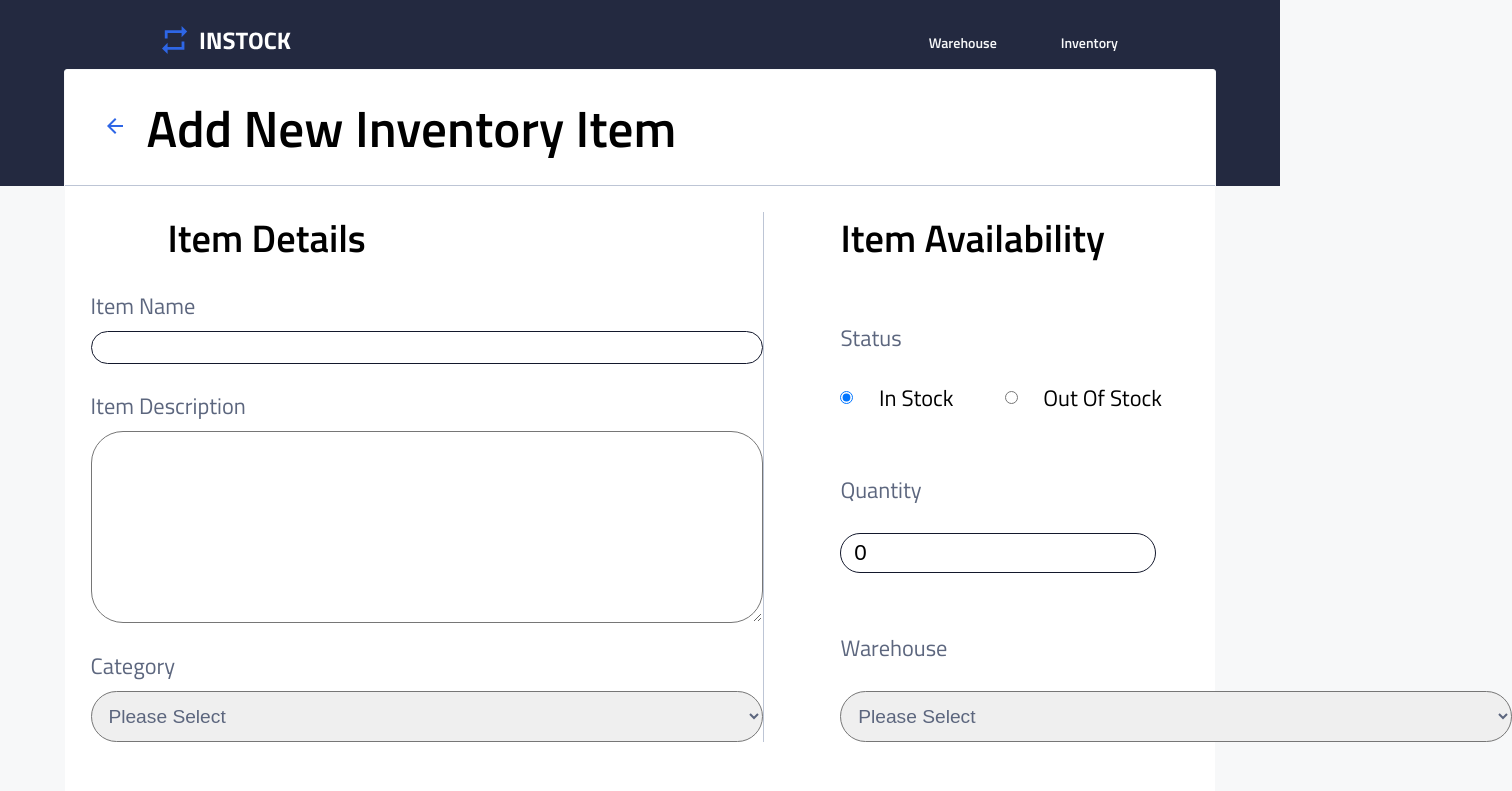
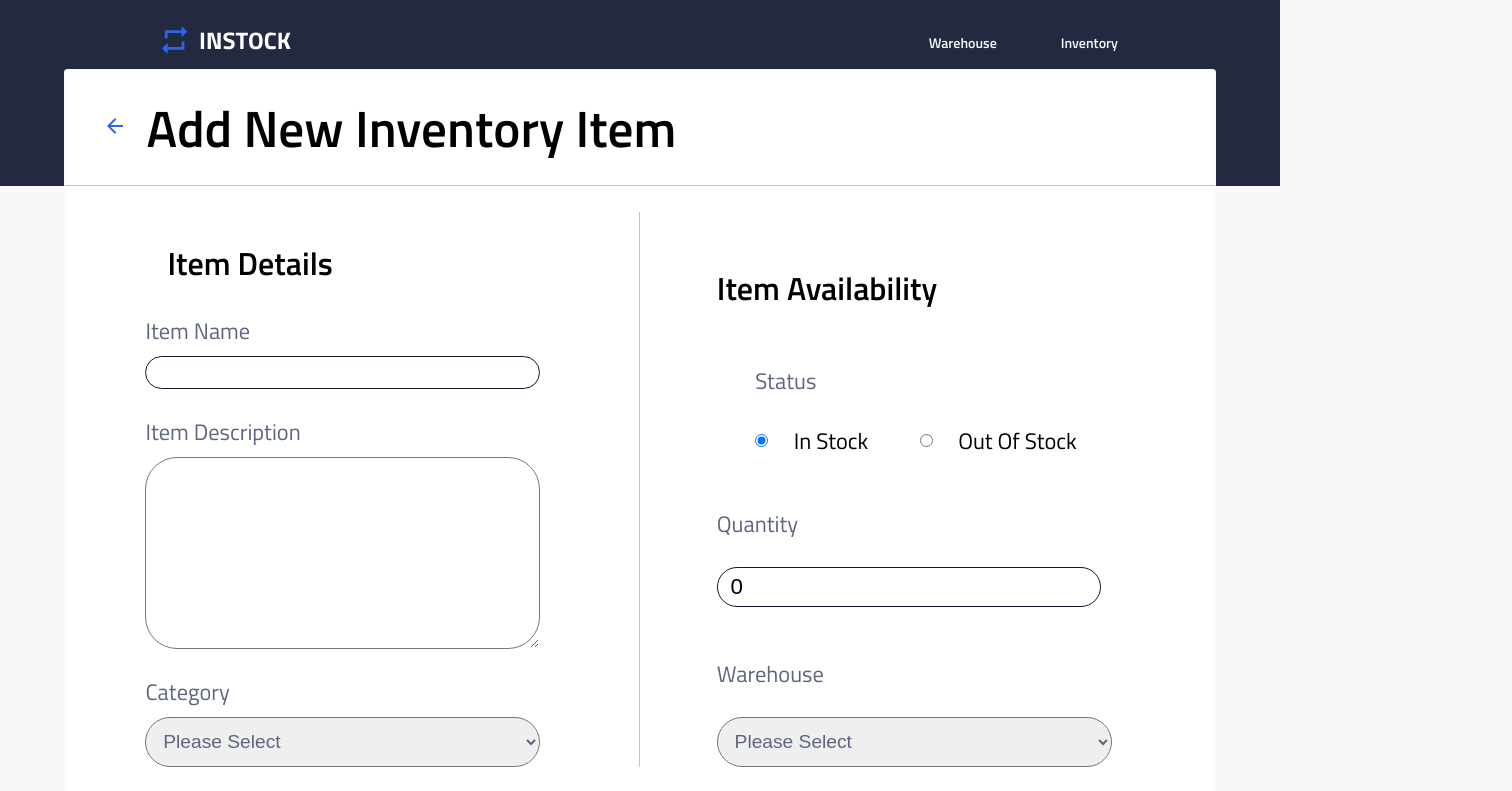
Before and after one commit to kaushalluffa/instock-frontend, a React (Create React App) app: page /inventory/new in a window 1280 px wide. Shown: the top 791 px of the page, 1512 px wide, since content can reach past the window. Built offline with nearby package versions, Linux system fonts and the light colour scheme.

Commit message:
A22AB1-20 add new inventory item component completed

```diff
--- a/package.json
+++ b/package.json
@@ -16,6 +16,7 @@
     "react-router-dom": "5.3",
     "react-scripts": "^5.0.1",
     "sass": "^1.55.0",
+    "uuid": "^9.0.0",
     "web-vitals": "^2.1.4"
   },
   "scripts": {
--- a/src/components/AddNewInventoryItem/AddNewInventoryItem.js
+++ b/src/components/AddNewInventoryItem/AddNewInventoryItem.js
@@ -1,9 +1,11 @@
+import axios from "axios";
 import React, { useState } from "react";
 import { ReactComponent as ArrowBack } from "../../assets/icons/arrow_back-24px.svg";
 import { ReactComponent as DropDown } from "../../assets/icons/arrow_drop_down-24px.svg";
+import { v4 as uuidv4 } from "uuid";
 
 import "./AddNewInventoryItem.scss";
-const AddNewInventoryItem = () => {
+const AddNewInventoryItem = (props) => {
   const [itemName, setItemName] = useState("");
   const [itemDescription, setItemDescription] = useState("");
   const [itemCategory, setItemCategory] = useState("");
@@ -26,7 +28,29 @@ const AddNewInventoryItem = () => {
         setItemStatus(false)
     }
   }
-
+  const newInventoryItemData = {
+    id: uuidv4(),
+    warehouseID: props.warehouseID || "2922c286-16cd-4d43-ab98-c79f698aeab0",
+    warehouseName: itemWarehouse|| "Manhattan",
+    itemName: itemName || "Television",
+    description: itemDescription || "This 50\", 4K LED TV provides a crystal-clear picture and vivid colors.",
+    category:itemCategory || "Electronics",
+    status: itemStatus ? "In Stock": "Out of Stock",
+    quantity: itemQuantity || 500
+  }
+  function postNewInventoryItem(){
+    axios({
+        method:'post',
+        url:'http://localhost:8080/inventory-item/create',
+        data: newInventoryItemData
+    })
+    setItemName('')
+    setItemDescription('')
+    setItemCategory('')
+    setItemStatus(true)
+    setItemQuantity(0)
+    setItemWarehouse('')
+  }
   return (
     <div className="addNewItem">
       <div className="addNewItem__header">
@@ -141,7 +165,7 @@ const AddNewInventoryItem = () => {
       </div>
       <div className="addNewItem__footer">
         <button className="addNewItem__footer--cancel">Cancel</button>
-        <button className="addNewItem__footer--add">+ Add Item</button>
+        <button className="addNewItem__footer--add" onClick={postNewInventoryItem}>+ Add Item</button>
       </div>
     </div>
   );
--- a/src/components/AddNewInventoryItem/AddNewInventoryItem.scss
+++ b/src/components/AddNewInventoryItem/AddNewInventoryItem.scss
@@ -4,21 +4,35 @@
     display: flex;
     justify-content: space-between;
     align-items: center;
+    border-bottom: 1px solid $cloud;
+    padding: 0.8rem 1.6rem;
+    @include desktop {
       padding: 1.6rem 2.4rem;
-    border-bottom: 1px solid $cloud;
+    }
   }
   &__name {
     display: flex;
     align-items: center;
     gap: 1.2rem;
     &--heading {
+      font-size: 1.1rem;
+      @include desktop {
         font-size: 3.2rem;
         line-height: 4rem;
       }
     }
+  }
   &__container {
     display: flex;
+    flex-direction: column;
+    width: 100%;
+    @include tablet {
+      flex-direction: row;
+    }
+    @include desktop {
+      flex-direction: row;
       padding: 1.6rem;
+    }
   }
   &__details,
   &__availability {
@@ -27,30 +41,63 @@
     align-items: center;
     justify-content: space-between;
     gap: 1.6rem;
+    width: 100%;
+    @include tablet {
       flex: 0 1 50%;
     }
+    @include desktop {
+      flex: 0 1 50%;
+    }
+  }
   &__details {
+    @include tablet {
       border-right: 1px solid $cloud;
+    }
+    @include desktop {
+      border-right: 1px solid $cloud;
+    }
+
     &--heading {
-      font-size: 2.4rem;
+      font-size: 2rem;
       align-self: flex-start;
+      margin-left: 2.4rem;
+      padding-top: 1.6rem;
+      @include tablet {
+        font-size: 2rem;
+      }
+      @include desktop {
         margin-left: 4.8rem;
+      }
     }
     &--name {
       display: flex;
       flex-direction: column;
       gap: 0.5rem;
+      width: 80%;
       input {
-        width: 42rem;
-        font-size: 1.6rem;
         border-radius: 2rem;
         border: none;
         border: 1px solid $instock-black;
+        font-size: 1.6rem;
+
+        @include tablet {
+          font-size: 1.6rem;
+        }
+        @include desktop {
+          font-size: 1.6rem;
+          width: 90%;
+        }
       }
       textarea {
-        width: 42rem;
+        border-radius: 2rem;
+        width: 100%;
         height: 12rem;
-        border-radius: 2rem;
+        font-family: inherit;
+        font-size: 1.6rem;
+        @include desktop {
+          width: 90%;
+          height: 12rem;
+        }
       }
     }
   }
@@ -58,27 +105,51 @@
     display: flex;
     flex-direction: column;
     width: 100%;
+    border-top: 1px solid $cloud;
+    margin-top: 1.6rem;
+    @include tablet {
+      border-top: none;
+    }
     &--heading {
+      margin-top: 1.6rem;
+      font-size: 2rem;
+      @include desktop {
         align-self: flex-start;
         margin-left: 4.8rem;
+      }
     }
     &--status {
       display: flex;
       flex-direction: column;
+      width: 100%;
+
+      @include desktop {
         align-self: flex-start;
         margin-left: 4.8rem;
+      }
       .label {
+        margin-left: 2.4rem;
         margin-bottom: 1.6rem;
       }
       .radio__container {
         display: flex;
+        margin-left: 2.4rem;
+        font-size: 1rem;
+        @include desktop {
           font-size: 1.4rem;
           align-items: center;
+        }
         input {
+          margin-right: 0.8rem;
+          @include desktop {
             margin-right: 1.6rem;
           }
+        }
         label {
+          margin-right: 1.6rem;
+          @include desktop {
             margin-right: 3.2rem;
+          }
         }
       }
     }
@@ -86,7 +157,11 @@
       display: flex;
       flex-direction: column;
       align-self: flex-start;
+      margin-left: 2.4rem;
+      width: 70%;
+      @include desktop {
         margin-left: 4.8rem;
+      }
       gap: 1.6rem;
       input {
         font-size: 1.4rem;
@@ -100,7 +175,11 @@
       flex-direction: column;
       gap: 1.6rem;
       align-self: flex-start;
+      margin-left: 2.4rem;
+      width: 80%;
+      @include desktop {
         margin-left: 4.8rem;
+      }
     }
   }
   &__footer {
@@ -108,16 +187,22 @@
     justify-content: flex-end;
     gap: 1.6rem;
     padding: 1.6rem;
+    margin-top: 1.6rem;
+    background-color: $light-grey;
     &--cancel,
     &--add {
       display: flex;
       align-items: center;
       justify-content: center;
+      padding: 0.4rem 0.8rem;
+      font-size: 1.2rem;
+      border-radius: 2rem;
+      transition: all 0.3s;
+      @include desktop {
         padding: 1.6rem;
         height: 3.8rem;
-      border-radius: 2rem;
         font-size: 1.4rem;
-      transition: all 0.3s;
+      }
       &:hover {
         background-color: $instock-black;
       }
@@ -136,9 +221,12 @@
   font-size: 1.4rem;
 }
 select {
-  width: 42rem;
   border-radius: 2rem;
-  font-size: 1.2rem;
   padding: 0.8rem;
   color: $slate;
+  width: 100%;
+  @include desktop {
+    width: 90%;
+    font-size: 1.2rem;
   }
+}
```
Also changed, not shown: 1 other file (tests, documents, lock files or other folders). Lines whose indentation alone changed are shown as unchanged.
